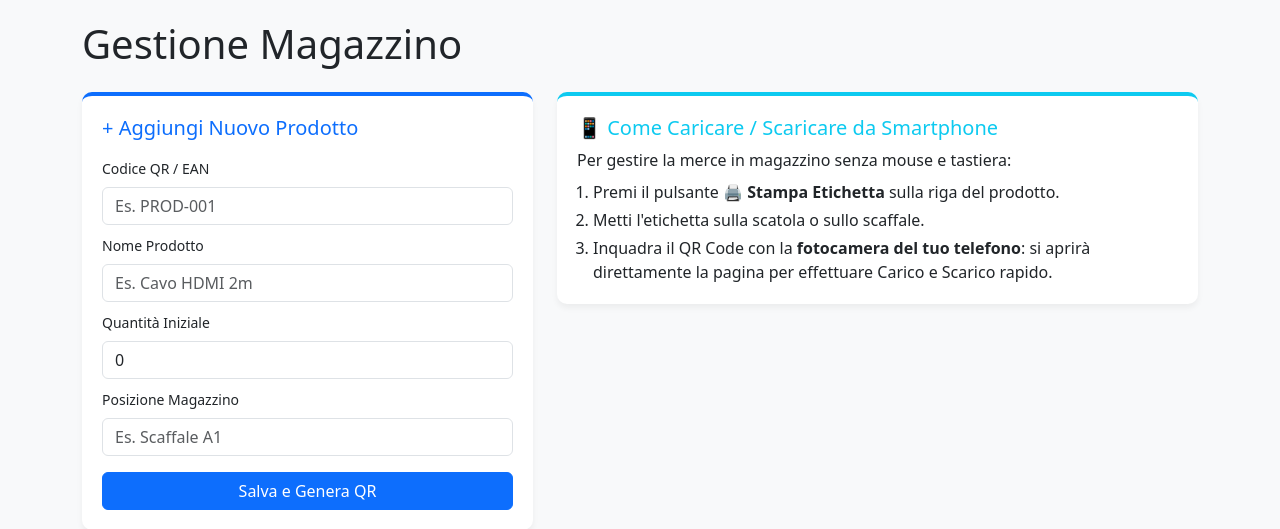
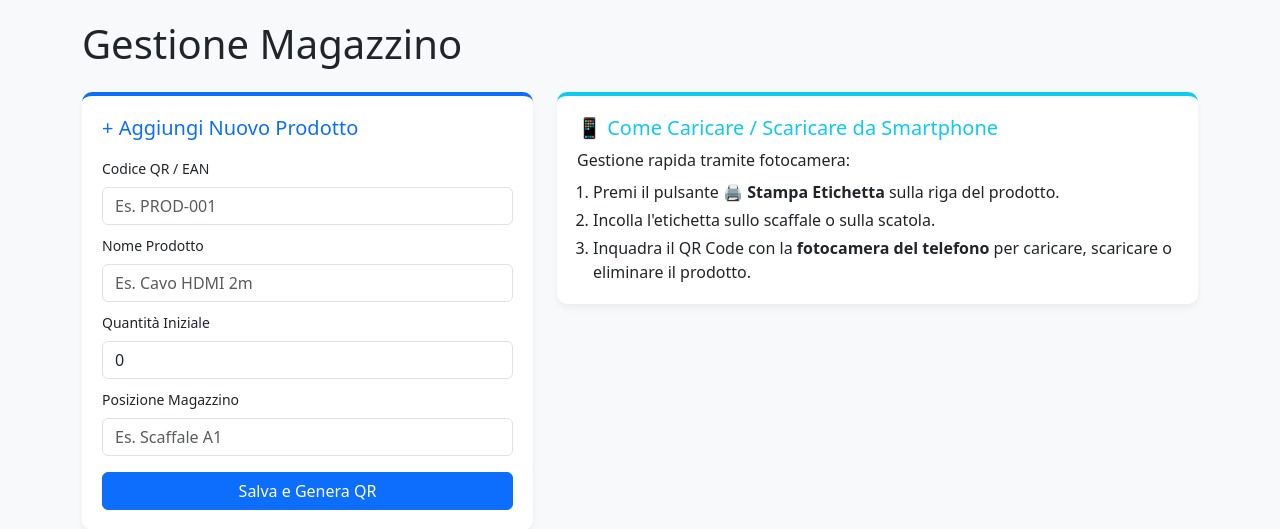
Before and after one commit to saffiodeep95/magazzinooi-qr, a Python web app: template magazzino o-i/templates/index.html in a window 1280 px wide. Shown: the top 529 px of the page. Run offline with Jinja, Linux system fonts and the light colour scheme; the template is opened without the code that fills it, so the values that code supplies are empty.

Commit message:
Fix HTML structure and improve product form

```diff
--- a/magazzino o-i/templates/index.html
+++ b/magazzino o-i/templates/index.html
@@ -16,7 +16,6 @@
 <div class="container">
     <h1 class="mb-4 font-weight-bold">Gestione Magazzino</h1>
 
-    <!-- Alert Notifiche -->
     {% with messages = get_flashed_messages(with_categories=true) %}
       {% if messages %}
         {% for category, message in messages %}
@@ -59,11 +58,11 @@
         <div class="col-md-7">
             <div class="card-custom border-top border-info border-4">
                 <h5 class="card-title text-info font-weight-bold mb-2">📱 Come Caricare / Scaricare da Smartphone</h5>
-                <p class="mb-2">Per gestire la merce in magazzino senza mouse e tastiera:</p>
+                <p class="mb-2">Gestione rapida tramite fotocamera:</p>
                 <ol class="mb-0 ps-3">
                     <li class="mb-1">Premi il pulsante <strong>🖨️ Stampa Etichetta</strong> sulla riga del prodotto.</li>
-                    <li class="mb-1">Metti l'etichetta sulla scatola o sullo scaffale.</li>
-                    <li>Inquadra il QR Code con la <strong>fotocamera del tuo telefono</strong>: si aprirà direttamente la pagina per effettuare Carico e Scarico rapido.</li>
+                    <li class="mb-1">Incolla l'etichetta sullo scaffale o sulla scatola.</li>
+                    <li>Inquadra il QR Code con la <strong>fotocamera del telefono</strong> per caricare, scaricare o eliminare il prodotto.</li>
                 </ol>
             </div>
         </div>
@@ -91,7 +90,7 @@
                         {% for p in prodotti %}
                         <tr>
                             <td>
-                                <a href="https://{{ request.host }}/gestisci/{{ p.qr_code }}" target="_blank">
+                                <a href="/gestisci/{{ p.qr_code }}" target="_blank">
                                     <img src="https://api.qrserver.com/v1/create-qr-code/?size=200x200&data=https://{{ request.host }}/gestisci/{{ p.qr_code }}" alt="QR Code">
                                 </a>
                             </td>
@@ -104,18 +103,22 @@
                                     <form action="/carico" method="POST" class="d-inline">
                                         <input type="hidden" name="qr_code" value="{{ p.qr_code }}">
                                         <input type="hidden" name="quantita" value="1">
-                                        <button type="submit" class="btn btn-sm btn-outline-success">+1</button>
+                                        <button type="submit" class="btn btn-sm btn-outline-success" title="Carica 1">+1</button>
                                     </form>
                                     <form action="/scarico" method="POST" class="d-inline ms-1">
                                         <input type="hidden" name="qr_code" value="{{ p.qr_code }}">
                                         <input type="hidden" name="quantita" value="1">
-                                        <button type="submit" class="btn btn-sm btn-outline-danger">-1</button>
+                                        <button type="submit" class="btn btn-sm btn-outline-danger" title="Scarica 1">-1</button>
                                     </form>
                                 </div>
                                 <br>
                                 <button onclick="apriStampa('{{ p.nome }}', '{{ p.qr_code }}', '{{ p.posizione }}')" class="btn btn-sm btn-secondary mt-1">
-                                    🖨️ Stampa Etichetta
+                                    🖨️ Stampa
                                 </button>
+                                <form action="/elimina" method="POST" class="d-inline ms-1" onsubmit="return confirm('Vuoi davvero eliminare questo articolo?');">
+                                    <input type="hidden" name="qr_code" value="{{ p.qr_code }}">
+                                    <button type="submit" class="btn btn-sm btn-outline-dark mt-1" title="Elimina articolo">🗑️</button>
+                                </form>
                             </td>
                         </tr>
                         {% endfor %}
```
